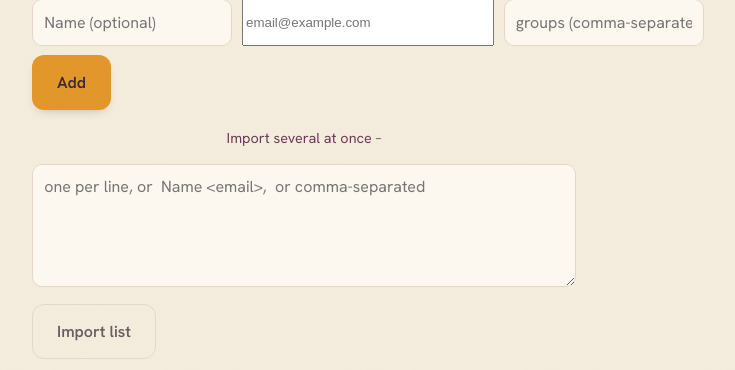
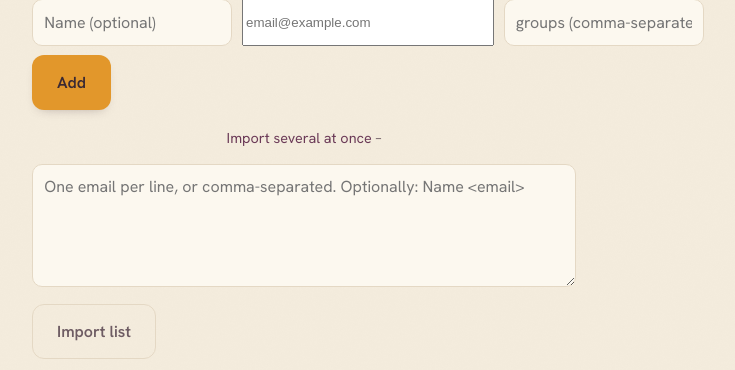
Before and after one commit to iliabaranov/kith-post, a FastAPI app: template kith/web/templates/contacts.html in a window 1280 px wide, after a click on "Import several at once". Shown: the part 217-587 px from the top of the page, without its empty margins (272-1007 px from the left). Run offline with FastAPI, Linux system fonts and the light colour scheme; the template is opened without the code that fills it, so the values that code supplies are empty.

Commit message:
contacts: clearer placeholder for the paste-import box
Co-Authored-By: Claude Opus 4.8 (1M context) <noreply@anthropic.com>

```diff
--- a/kith/web/templates/contacts.html
+++ b/kith/web/templates/contacts.html
@@ -22,7 +22,7 @@
   <details class="faq bulk-import">
     <summary>Import several at once</summary>
     <form method="post" action="/contacts/import">
-      <textarea name="people" rows="4" placeholder="one per line, or  Name &lt;email&gt;,  or comma-separated"></textarea>
+      <textarea name="people" rows="4" placeholder="One email per line, or comma-separated. Optionally: Name &lt;email&gt;"></textarea>
       <button class="btn btn-quiet" type="submit">Import list</button>
     </form>
   </details>
```
